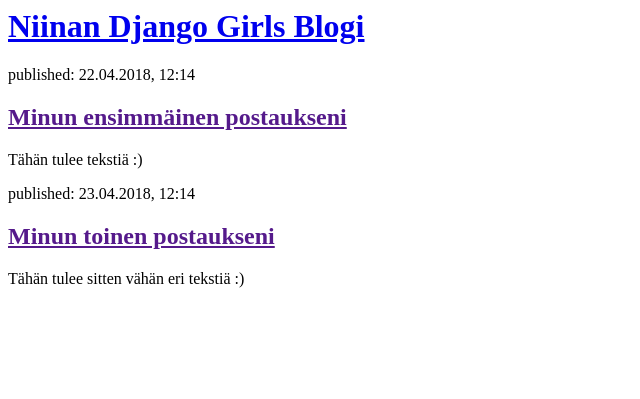
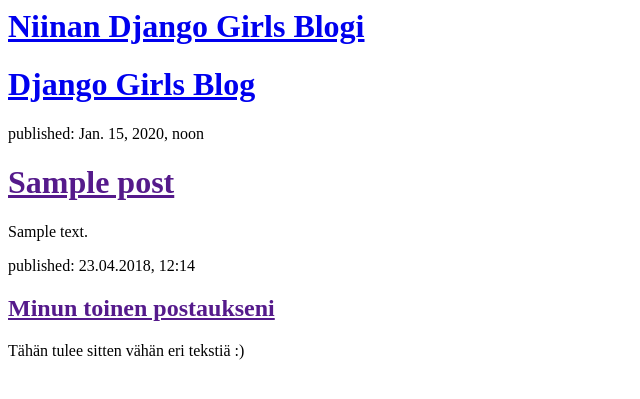
Before and after one commit to niinamarostenmaki/my-first-blog, a Django app: template blog/templates/blog/post_list.html in a window 1280 px wide. Shown: the top 399 px of the page, without its empty margins (0-640 px from the left). Run offline with Django 3.2, Linux system fonts and the light colour scheme; the template is opened without the code that fills it: values that come from a table or form of the project are taken from there, others are empty; tables that the repository leaves empty hold one stand-in row (values such as "Sample post").

Commit message:
Modified templates to display posts from database.

```diff
--- a/blog/admin.py
+++ b/blog/admin.py
@@ -1,4 +1,4 @@
 from django.contrib import admin
-from .models import Postaus
+from .models import Post
 
-admin.site.register(Postaus)
+admin.site.register(Post)
--- a/blog/models.py
+++ b/blog/models.py
@@ -2,7 +2,7 @@ from django.db import models
 from django.utils import timezone
 
 
-class Postaus(models.Model):
+class Post(models.Model):
     author = models.ForeignKey('auth.User', on_delete=models.CASCADE)
     title = models.CharField(max_length=200)
     text = models.TextField()
@@ -11,7 +11,7 @@ class Postaus(models.Model):
     published_date = models.DateTimeField(
             blank=True, null=True)
 
-    def julkaise(self):
+    def publish(self):
         self.published_date = timezone.now()
         self.save()
 
--- a/blog/templates/blog/post_list.html
+++ b/blog/templates/blog/post_list.html
@@ -5,12 +5,17 @@
     <body>
         <div>
             <h1><a href="/">Niinan Django Girls Blogi</a></h1>
+            <div>
+        <h1><a href="/">Django Girls Blog</a></h1>
+    </div>
+
+    {% for post in posts %}
+        <div>
+            <p>published: {{ post.published_date }}</p>
+            <h1><a href="">{{ post.title }}</a></h1>
+            <p>{{ post.text|linebreaksbr }}</p>
         </div>
-
-        <div>
-            <p>published: 22.04.2018, 12:14</p>
-            <h2><a href="">Minun ensimmäinen postaukseni</a></h2>
-            <p>Tähän tulee tekstiä :)</p>
+    {% endfor %}
         </div>
 
         <div>
--- a/blog/views.py
+++ b/blog/views.py
@@ -1,5 +1,8 @@
 from django.shortcuts import render
+from django.utils import timezone
+from .models import Post
 
 # Create your views here.
 def post_list(request):
-    return render(request, 'blog/post_list.html', {})
+    posts = Post.objects.filter(published_date__lte=timezone.now()).order_by('published_date')
+    return render(request, 'blog/post_list.html', {'posts': posts})
```
Also changed, not shown: blog/migrations/0002_auto_20180421_1611.py (added).
